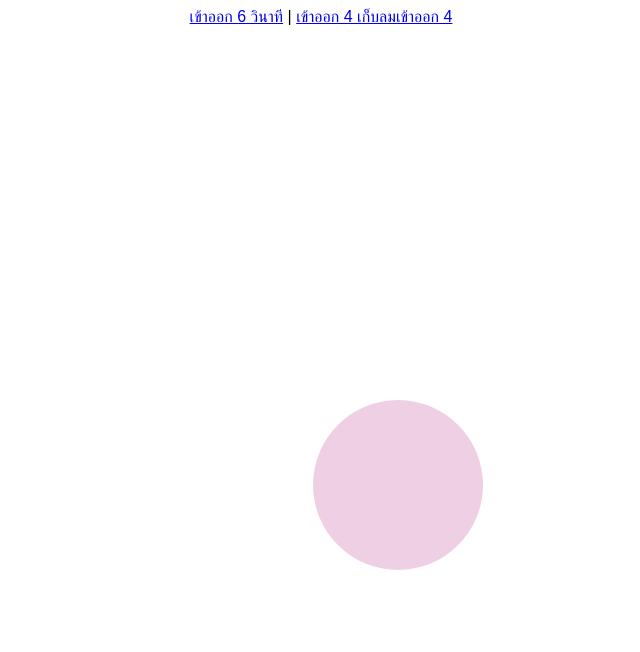
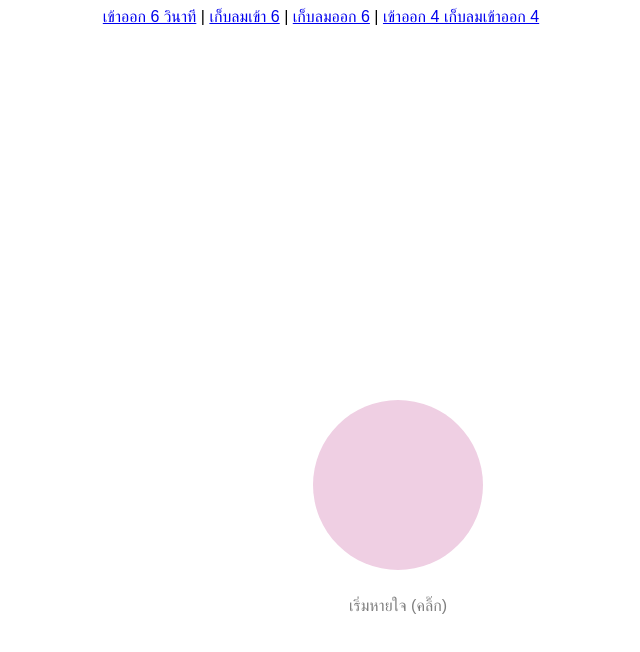
Before and after one commit to hunt/breath-app, a React (Create React App) app: page / in a window 1280 px wide. Shown: the top 652 px of the page, without its empty margins (327-967 px from the left). Built offline with nearby package versions, Linux system fonts and the light colour scheme.

Commit message:
Update text

```diff
--- a/src/App.js
+++ b/src/App.js
@@ -9,6 +9,10 @@ const steps = {
 
 function setupFromHash() {
   const params = window.location.hash.substr(1).split(',');
+  if (params.length !== 4) {
+    console.log('use default', steps);
+    return;
+  }
   let i = 0;
   for (const step in steps) {
     steps[step] = parseFloat(params[i]);
@@ -70,9 +74,10 @@ export default function App() {
   return (
     <div className="App">
       <a href="#6,6,0,0">เข้าออก 6 วินาที</a> |{' '}
+      <a href="#6,6,6,0">เก็บลมเข้า 6</a> | <a href="#6,6,0,6">เก็บลมออก 6</a> |{' '}
       <a href="#4,4,4,4">เข้าออก 4 เก็บลมเข้าออก 4</a>
       <div id="jit" onClick={start}>
-        <div id="text"></div>
+        <div id="text">เริ่มหายใจ (คลิ๊ก)</div>
       </div>
     </div>
   );
--- a/src/styles.css
+++ b/src/styles.css
@@ -1,7 +1,7 @@
-body,
-html {
+body {
   width: 100%;
   height: 100%;
+  overflow: hidden;
 }
 .App {
   font-family: sans-serif;
@@ -18,6 +18,7 @@ html {
   top: 50%;
   left: 50%;
   animation-duration: 1s;
+  cursor: pointer;
   /* animation-timing-function: ease-in-out; */
 }
 
```
